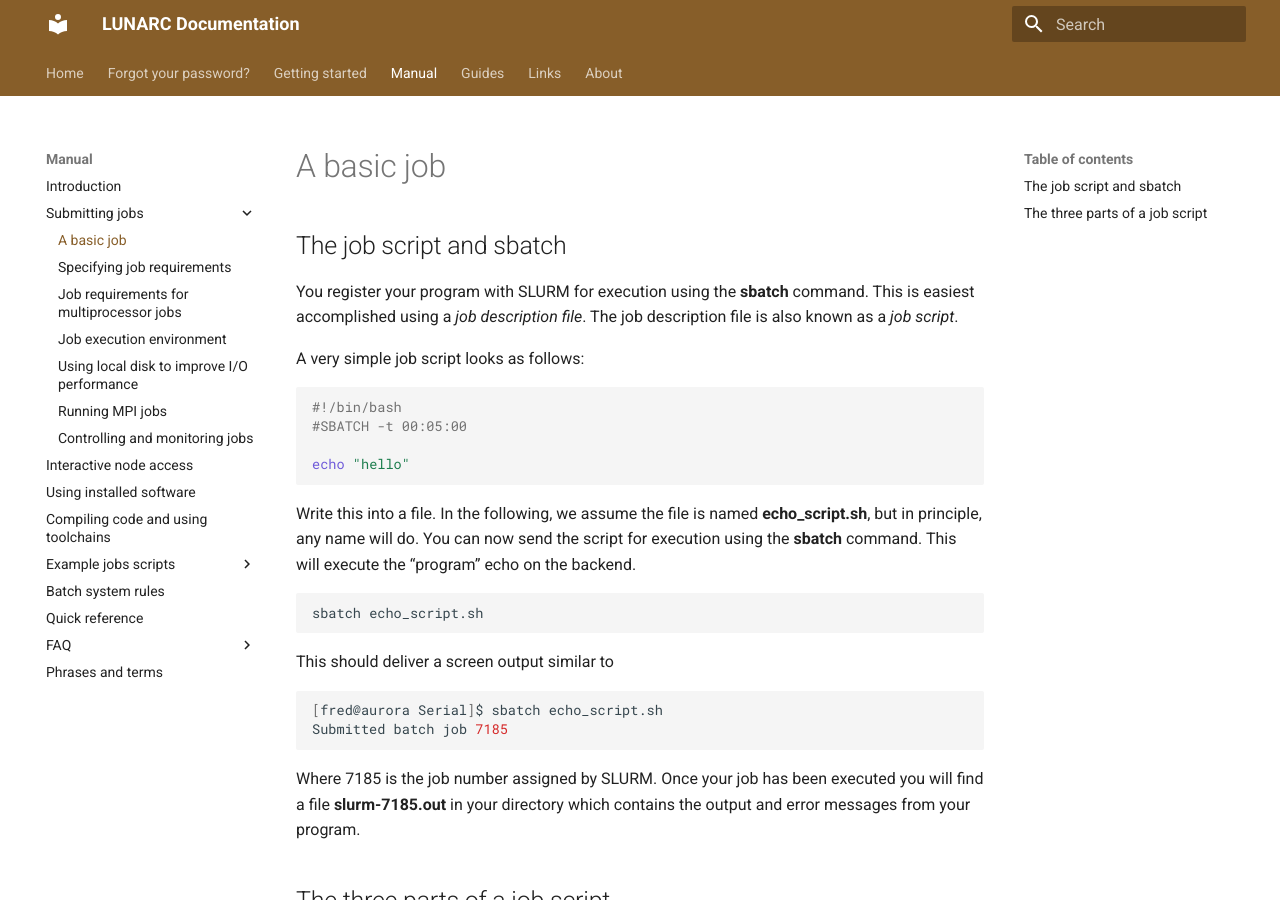
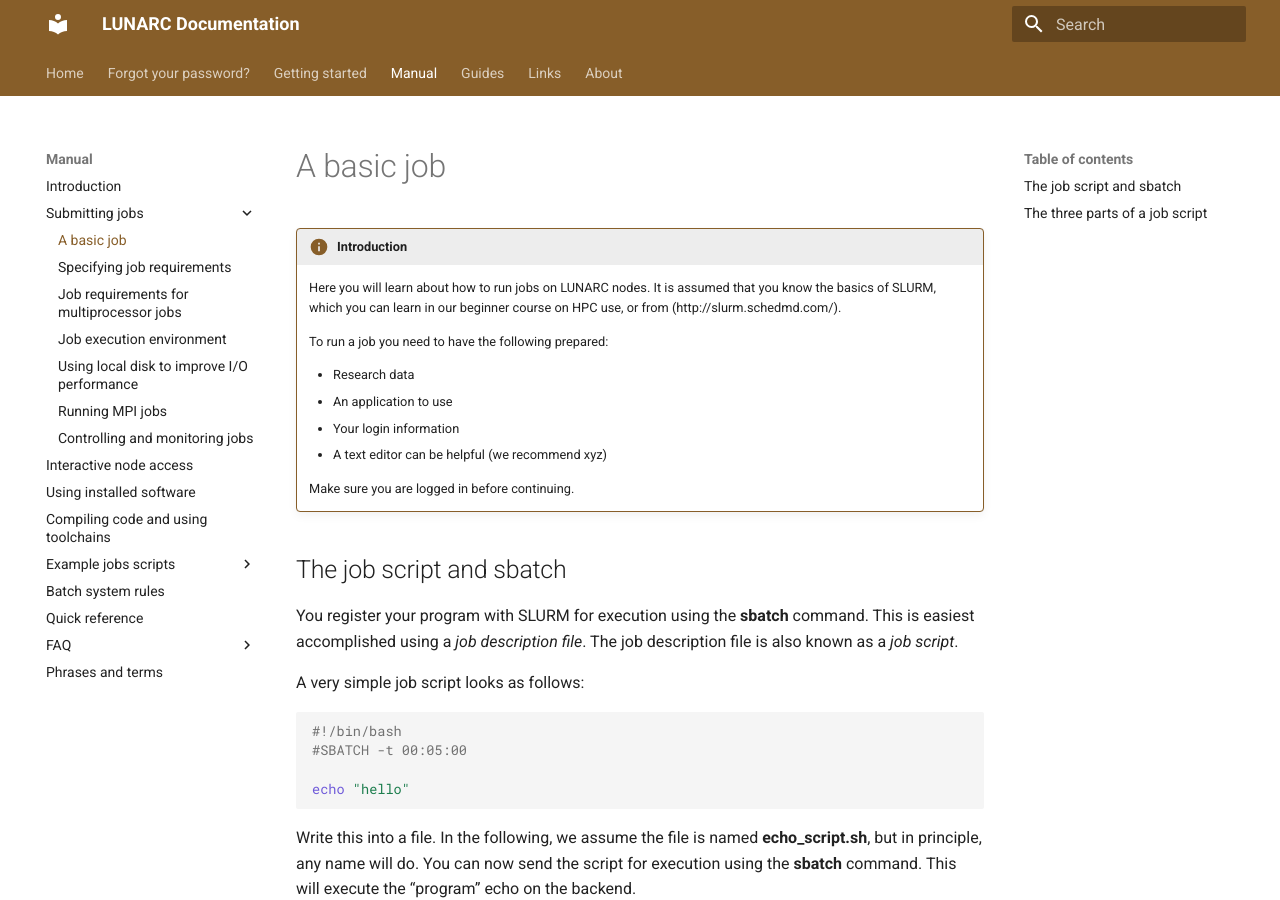
Before and after one commit to lunarc/lunarc_docs, an MkDocs documentation site: the page built from docs/manual/submitting_jobs/manual_basic_job.md, in a window 1280 px wide and 900 px high. Built offline with MkDocs 1.6.1 and Material for MkDocs 9.7.7, drawn with Linux system fonts in a browser that asks for light colours; comment, search, counter and statistics services are not loaded.

Commit message:
Update manual_basic_job.md
Added a temporary introduction text

```diff
--- a/docs/manual/submitting_jobs/manual_basic_job.md
+++ b/docs/manual/submitting_jobs/manual_basic_job.md
@@ -1,4 +1,17 @@
 # A basic job
+
+!!! info "Introduction"
+
+    Here you will learn about how to run jobs on LUNARC nodes. It is assumed that you know the basics of SLURM, which you can learn in our beginner course on HPC use, or from (http://slurm.schedmd.com/).
+
+    To run a job you need to have the following prepared:
+
+    * Research data
+    * An application to use
+    * Your login information
+    * A text editor can be helpful (we recommend xyz)
+
+    Make sure you are logged in before continuing.
 
 ## The job script and sbatch
 
```
